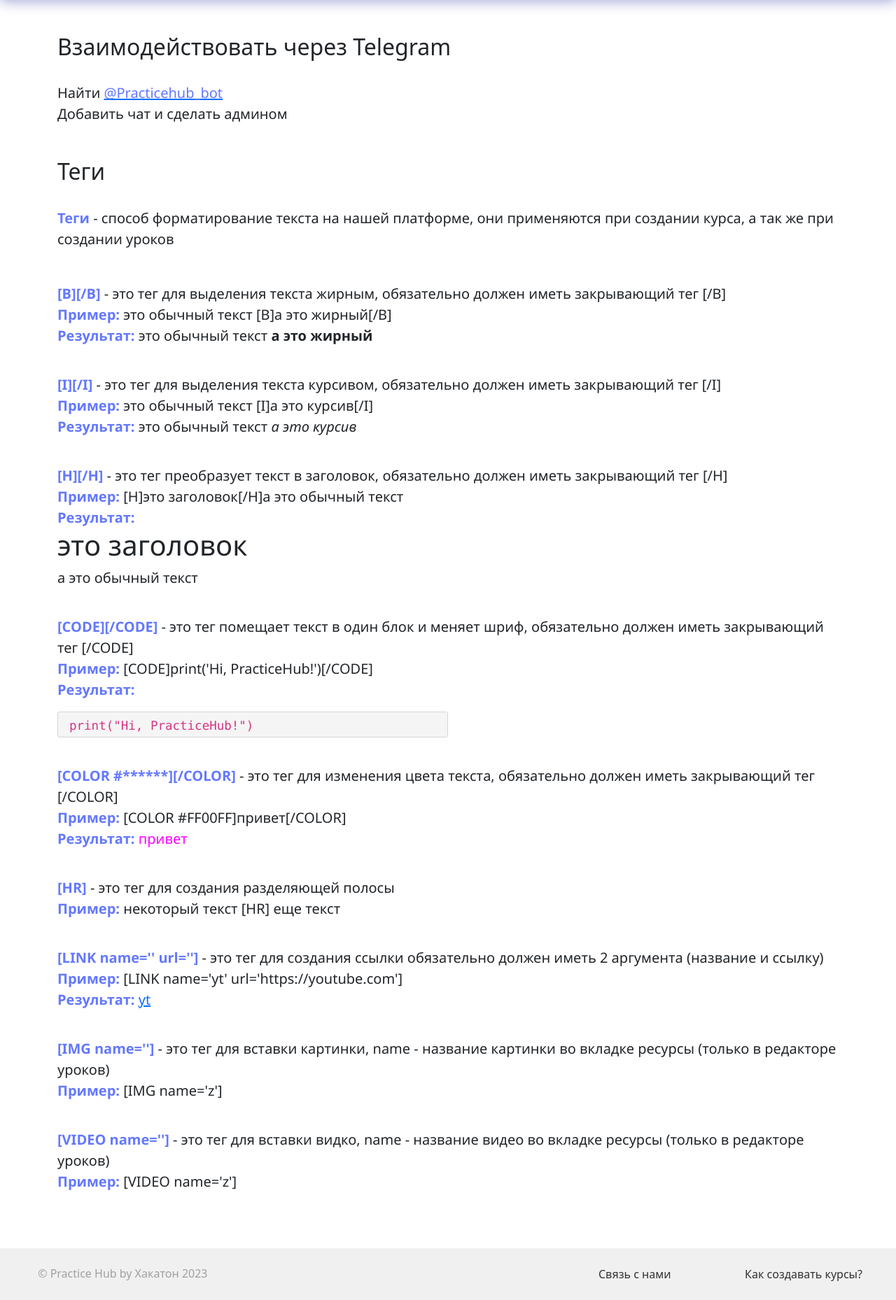
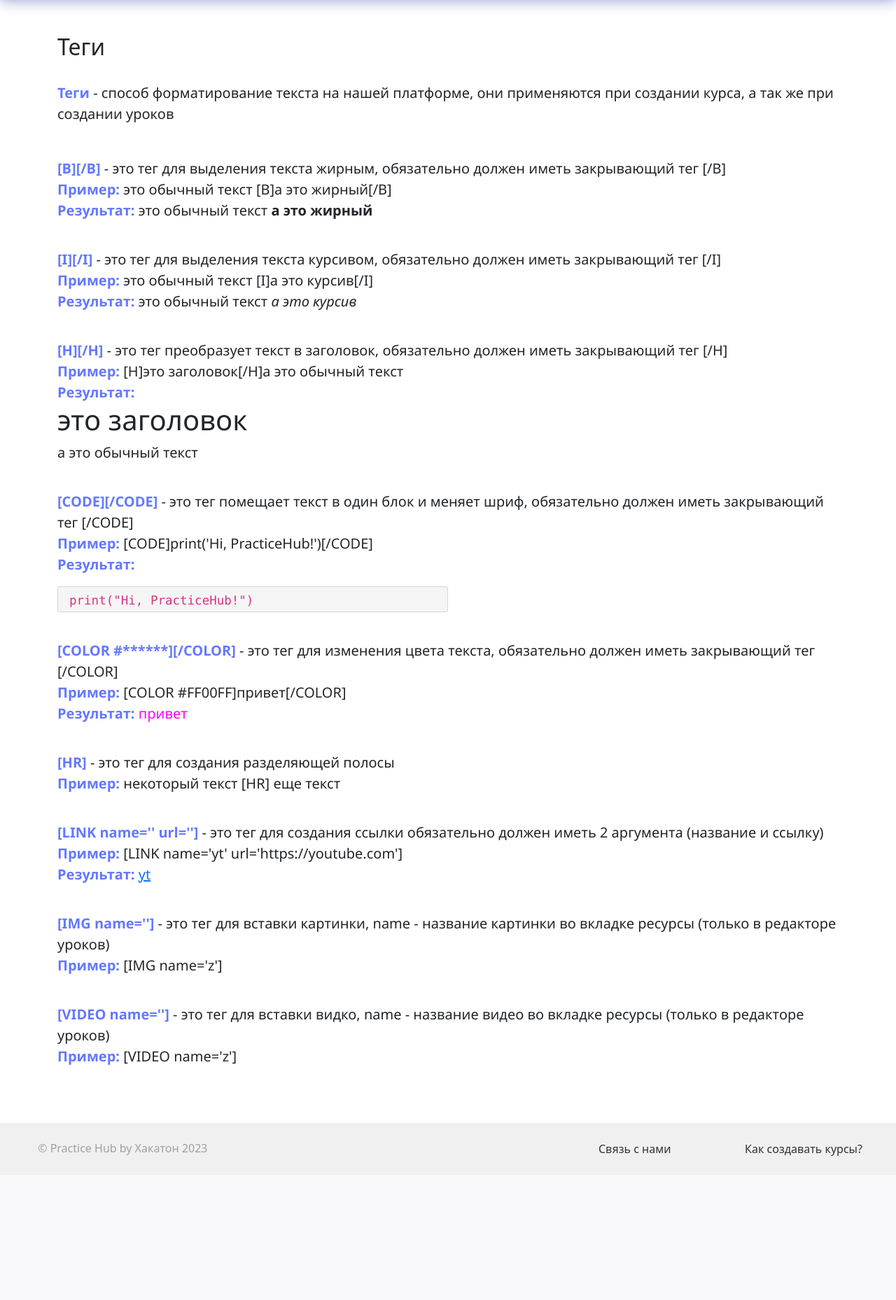
Before and after one commit to NailGilmanov/KazanDigitalLegendsHack, a Flask app: page /docs/tags in a window 1280 px wide. Shown: the part 56-1914 px from the top of the page at 70% size. After the commit the page ends 1708 px from the top, so only its background shows below. Run offline with Flask 2, Linux system fonts and the light colour scheme.

Commit message:
Сохранение бд

```diff
--- a/templates/catalog.html
+++ b/templates/catalog.html
@@ -4,7 +4,7 @@
 {% block content %}
 <div class="w-75 mx-auto mb-5">
   {% for c in courses %}
-    {% if c.id != 1 and c.id != 2 and c.id != 3 and c.id != 4 %}
+    {% if c.id != 1 and c.id != 2 and c.id != 3 and c.id != 4 and c.id != 6 and c.id != 7 %}
       {{ course_thumbnail(c) }}
     {% endif %}
   {% endfor %}
--- a/templates/tag_docs.html
+++ b/templates/tag_docs.html
@@ -2,12 +2,6 @@
 {% block title %} Документация по тегам {% endblock title %}
 {% block content %}
 <div>
-    <h2>Взаимодействовать через Telegram</h2><br>
-    <span class="tags-docs-text" style="font-weight: 500!important"><span style="font-weight: 500!important">Найти </span><a href="https://t.me/Practicehub_bot"><span style="color: rgb(100, 120, 255)!important">@Practicehub_bot</span></a></span>
-
-    <span class="tags-docs-text" style="font-weight: 500!important"><div>Добавить чат и сделать админом</div></span>
-</div>
-<div><br><br>
     <h2>Теги</h2>
 </div>
 <div><br>
```
Also changed, not shown: app.db.
